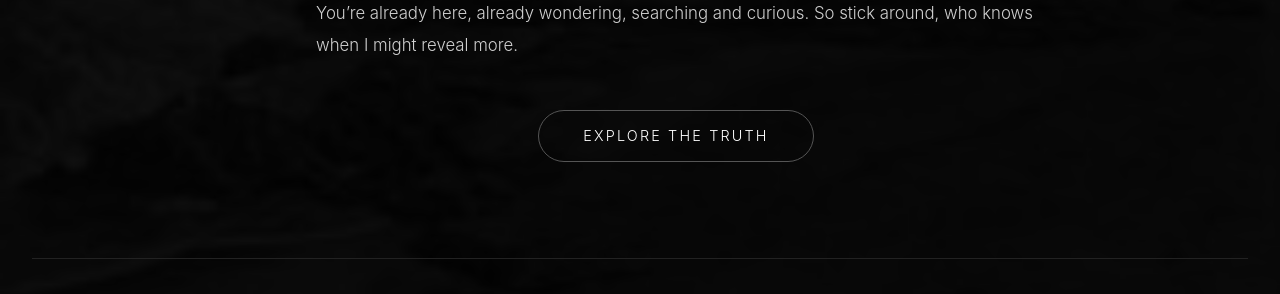
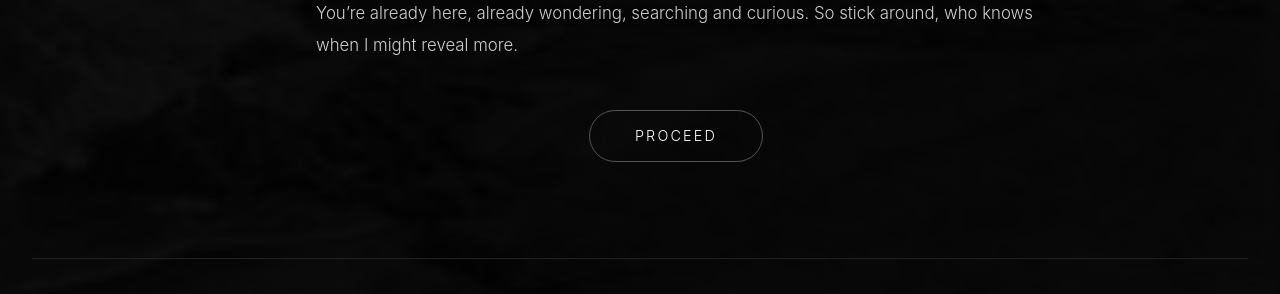
Before and after one commit to Mizuki-5055/Mizuki-5055.github.io, a Jekyll site: the page built from about.md, in a window 1280 px wide and 1127 px high. Shown: the part 781-1075 px from the top of the window. Built offline with Jekyll 4.4.1, drawn with Linux system fonts in a browser that asks for light colours.

Commit message:
Update about.html

```diff
--- a/_layouts/about.html
+++ b/_layouts/about.html
@@ -15,6 +15,6 @@ layout: default
 
   <!-- Button at the bottom -->
   <div class="about-footer">
-    <a href="{{ '/truth/' | relative_url }}" class="btn about-truth-btn">Explore the Truth</a>
+    <a href="{{ '/truth/' | relative_url }}" class="btn about-truth-btn">Proceed</a>
   </div>
 </section>
```
